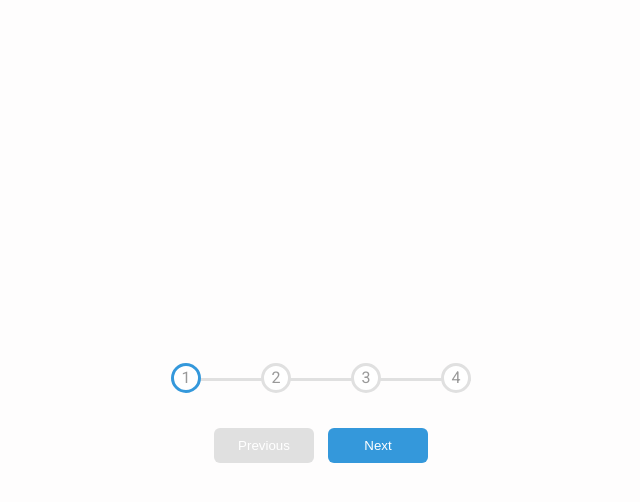
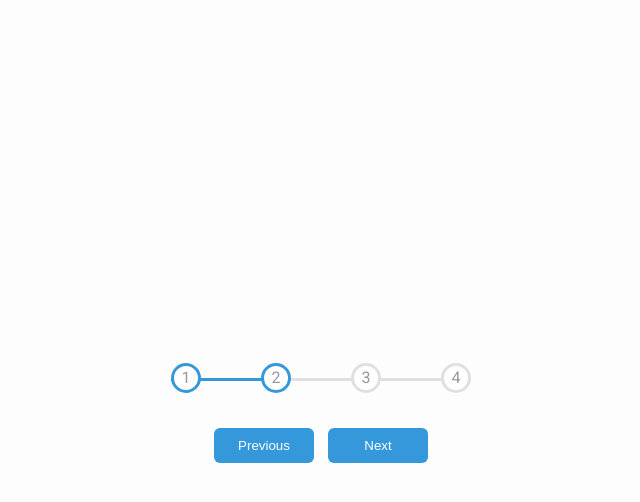
Before and after one commit to RadomirPetkov/50-html-css-projects, a plain HTML site: page Progress Bar/index.html in a window 1280 px wide. Both pictures are taken after a click on the button "Next". Shown: the whole page, without its empty margins (319-959 px from the left). Drawn offline with Linux system fonts and the light colour scheme.

Commit message:
finish Progress Bar project
added JavaScript

```diff
--- a/Progress Bar/script.js
+++ b/Progress Bar/script.js
@@ -0,0 +1,47 @@
+const progress = document.getElementById(`progress`)
+const prev = document.getElementById(`prev`)
+const next = document.getElementById(`next`)
+const circles = document.querySelectorAll(`.circle`)
+
+let currentActive = 1
+
+next.addEventListener(`click`, () => {
+    currentActive++
+    if (currentActive > circles.length) {
+        currentActive = circles.length
+    }
+    update()
+})
+
+prev.addEventListener(`click`, () => {
+    currentActive--
+    if (currentActive < 1) {
+        currentActive = 1
+    }
+    update()
+
+})
+
+function update() {
+    circles.forEach((circle, index) => {
+        if (index < currentActive) {
+            circle.classList.add('active')
+        } else {
+            circle.classList.remove(`active`)
+        }
+    })
+
+    const actives = document.querySelectorAll(`.active`)
+
+    progress.style.width = (actives.length - 1) / (circles.length - 1) * 100 + "%";
+
+    if (currentActive === 1) {
+        prev.disabled = true
+    } else if (currentActive === circles.length) {
+        next.disabled = true
+    } else {
+        prev.disabled = false
+        next.disabled = false
+    }
+
+}
--- a/Progress Bar/style.css
+++ b/Progress Bar/style.css
@@ -45,7 +45,7 @@ body {
   height: 3px;
   width: 0%;
   z-index: -1;
-  transition: 1s ease-in;
+  transition: .4s ease;
 
 }
 
@@ -63,6 +63,7 @@ body {
 
 .circle.active {
   border-color: #3498db;
+  transition-delay: .2s;
 }
 
 .btn {
```
